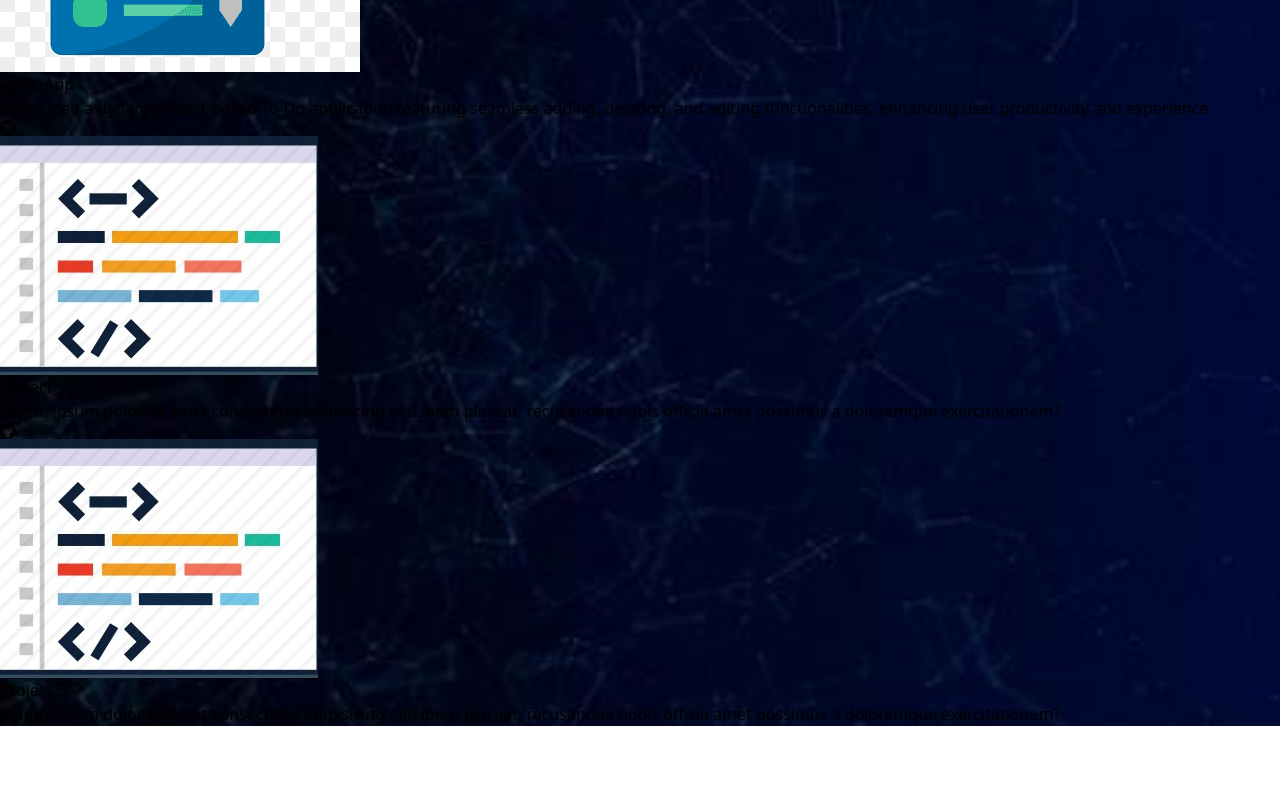
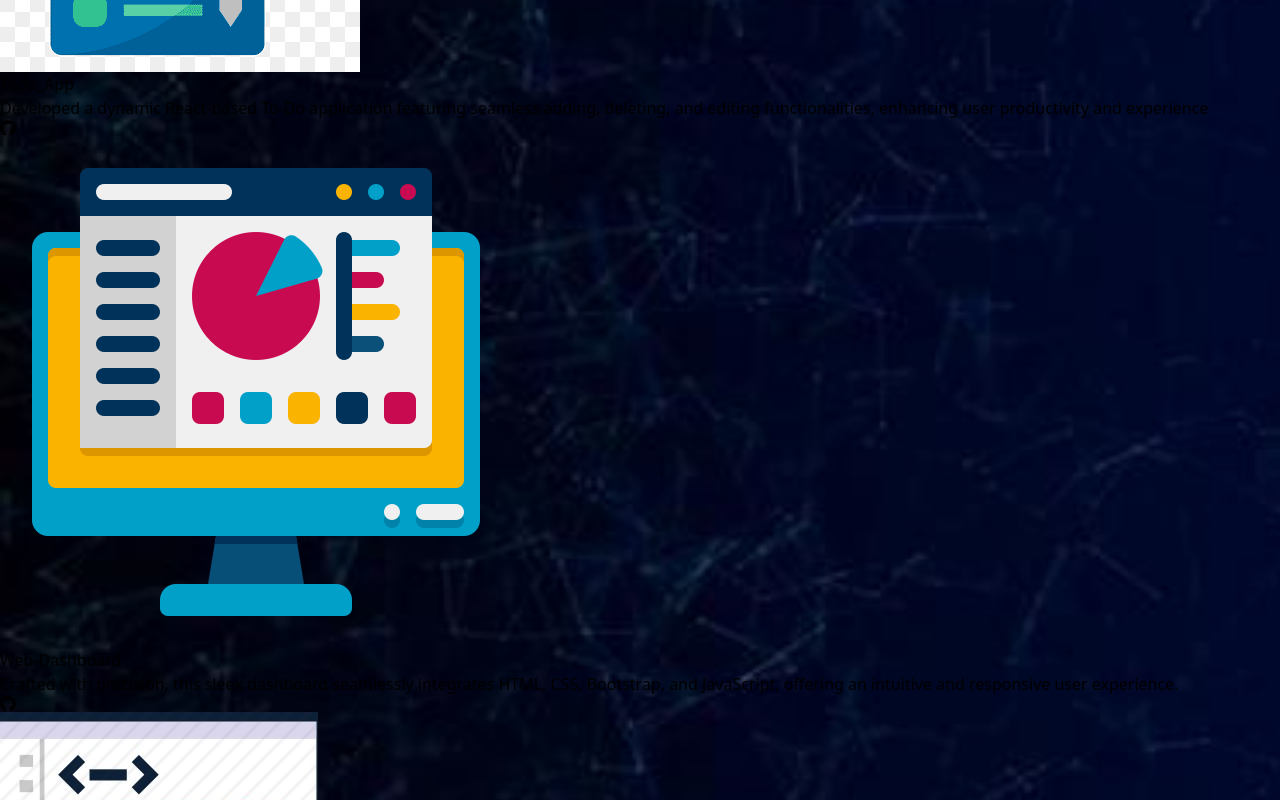
Before and after one commit to Bilal-React-Developer/My-Portfolio, a React (Vite) app: page /projects in a window 1280 px wide. Shown: the part 760-1560 px from the top of the page. Before the commit the page ends 1486 px from the top, so only its background shows below. Built offline with nearby package versions, Linux system fonts and the light colour scheme.

Commit message:
2 projects added

```diff
--- a/src/components/ProjectCard.jsx
+++ b/src/components/ProjectCard.jsx
@@ -1,13 +1,15 @@
 import React from "react";
-import { Link } from 'react-router-dom';
+import { Link } from "react-router-dom";
 
 import { FaGithub } from "react-icons/fa";
+import todo1 from "../components/assets/todo1.png";
+import Dashboard from "../components/assets/Dashboard.png"
 
 function ProjectCard(props) {
   const { icon, image, title, desc } = props;
   return (
     // <div className=''>
-    <div className="flex  ">
+    <div className="flex md:w-[33%] ">
       <div className=" flex-col justify-evenly mx-auto border-2 border-[#2563EB] rounded-3xl hover:text-[#24075D] shadow-stone-200 shadow-lg  md:border-4  hover:bg-blue-100 sm:w-8/12 md:w-full">
         <div className=" flex justify-center py-4 text-3xl ">
           <Link
@@ -21,11 +23,30 @@
           </Link>
         </div>
         <div className=" flex justify-center">
-          <img
-            className="h-[30vh] md:h-[24vh] rounded-xl border border-[#24075D] border-l-8 border-t-8 hover:border-r-8 hover:border-b-8 hover:border-l-0 hover:border-t-0"
-            src={image}
-            alt="Project_1"
-          />
+
+          {image === todo1 ? (
+            <Link to="https://todo-app-ten-steel.vercel.app/">
+              <img
+                className="h-[30vh] md:h-[24vh] rounded-xl border border-[#24075D] border-l-8 border-t-8 hover:border-r-8 hover:border-b-8 hover:border-l-0 hover:border-t-0"
+                src={image}
+                alt="Project_1"
+              />
+            </Link>
+          ) : image === Dashboard ? (
+            <Link to="https://web-dashboard-orcin.vercel.app/">
+              <img
+                className="h-[30vh] md:h-[24vh] rounded-xl border border-[#24075D] border-l-8 border-t-8 hover:border-r-8 hover:border-b-8 hover:border-l-0 hover:border-t-0"
+                src={image}
+                alt="Project_1"
+              />
+            </Link>
+          ) : (
+            <img
+              className="h-[30vh] md:h-[24vh] rounded-xl border border-[#24075D] border-l-8 border-t-8 hover:border-r-8 hover:border-b-8 hover:border-l-0 hover:border-t-0"
+              src={image}
+              alt="Project_1"
+            />
+          )}
         </div>
         <span className="flex pt-1 pb-4 justify-center font-bold text-2xl">
           {title}
--- a/src/pages/Contact.jsx
+++ b/src/pages/Contact.jsx
@@ -29,7 +29,7 @@
             </div>
 
             <div class="">
-              <label for="email" class="block mb-2 font-medium  ">
+              <label for="email" class="block mb-2 ms-2 font-medium  ">
                 Email :
               </label>
               <input
@@ -40,7 +40,7 @@
               />
             </div>
             <div class="">
-              <label for="about" class="block mb-2  font-medium ">
+              <label for="about" class="block mb-2 ms-2 font-medium ">
                 Your Message :
               </label>
               <div class="mt-1">
--- a/src/pages/Projects.jsx
+++ b/src/pages/Projects.jsx
@@ -4,6 +4,7 @@
 import { FaGithub } from "react-icons/fa";
 import Developer4_img from "../components/assets/Developer4_img.jpg";
 import todo1 from "../components/assets/todo1.png";
+import Dashboard from "../components/assets/Dashboard.png"
 
 
 function projects() {
@@ -27,16 +28,17 @@
             desc="Developed a dynamic React-based To-Do application featuring seamless adding, deleting, and editing functionalities, enhancing user productivity and experience"
           />
           <ProjectCard
-            image={Developer4_img}
-            title="Project_2"
+          // https://web-dashboard-orcin.vercel.app/
+            image={Dashboard}
+            title="Web-Dashboard"
             icon={<FaGithub />}
-            desc="Lorem ipsum dolor sit amet consectetur adipisicing elitLibero placeat, recusandae nobis officia amet possimus a doloremque exercitationem?"
+            desc="Crafted with precision, this sleek dashboard seamlessly integrates HTML, CSS, Bootstrap, and JavaScript, offering an intuitive and responsive user experience."
           />
           <ProjectCard
             image={Developer4_img}
-            title="Project_3"
+            title="Project 3"
             icon={<FaGithub />}
-            desc="Lorem ipsum dolor sit amet consectetur adipisicing elitLibero placeat, recusandae nobis officia amet possimus a doloremque exercitationem?"
+            desc="Lorem ipsum dolor, sit amet consectetur adipisicing elit. Quidem molestiae asperiores praesentium distinctio, atque culpa nesciunt eum! Doloribus, molestiae deserunt."
           />
       </div>
     </div>
```
Also changed, not shown: src/components/assets/Dashboard.png (added).
